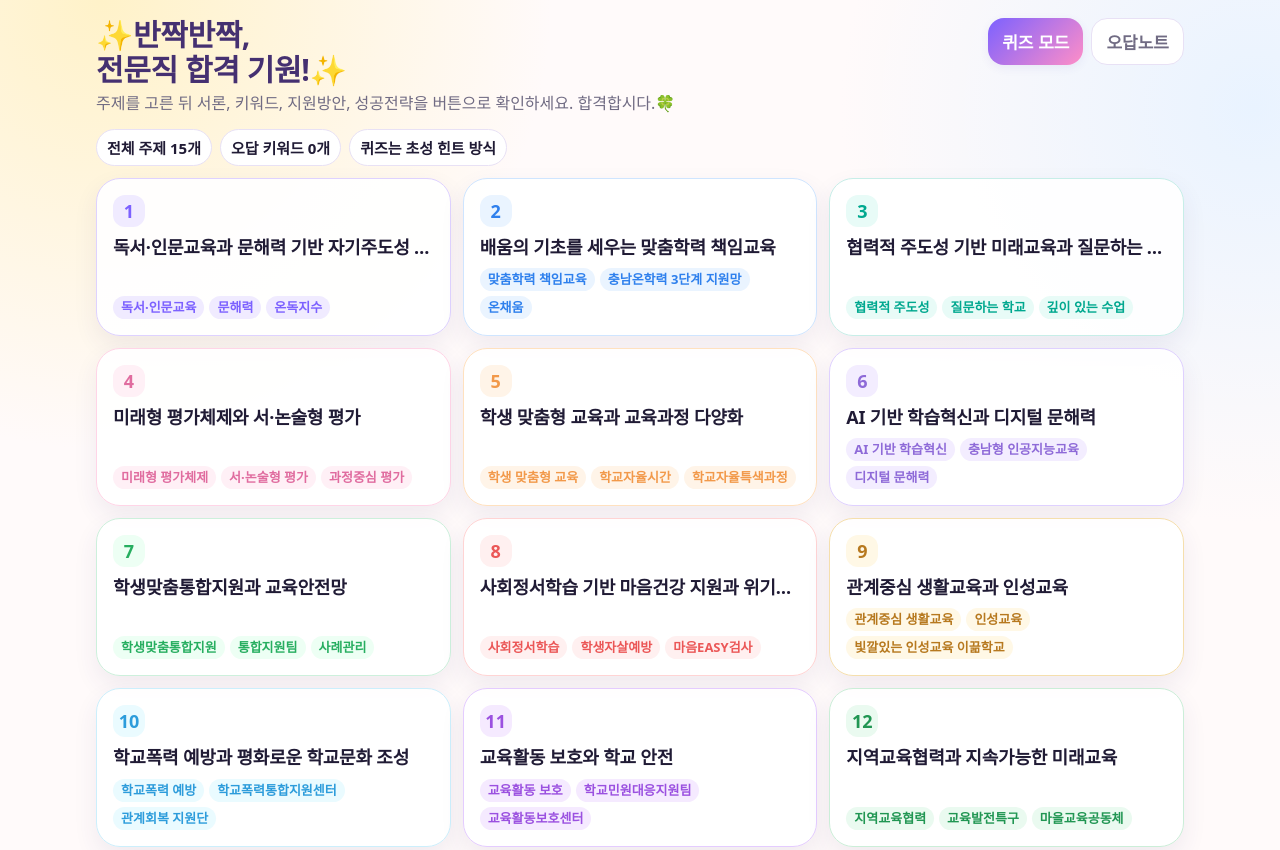
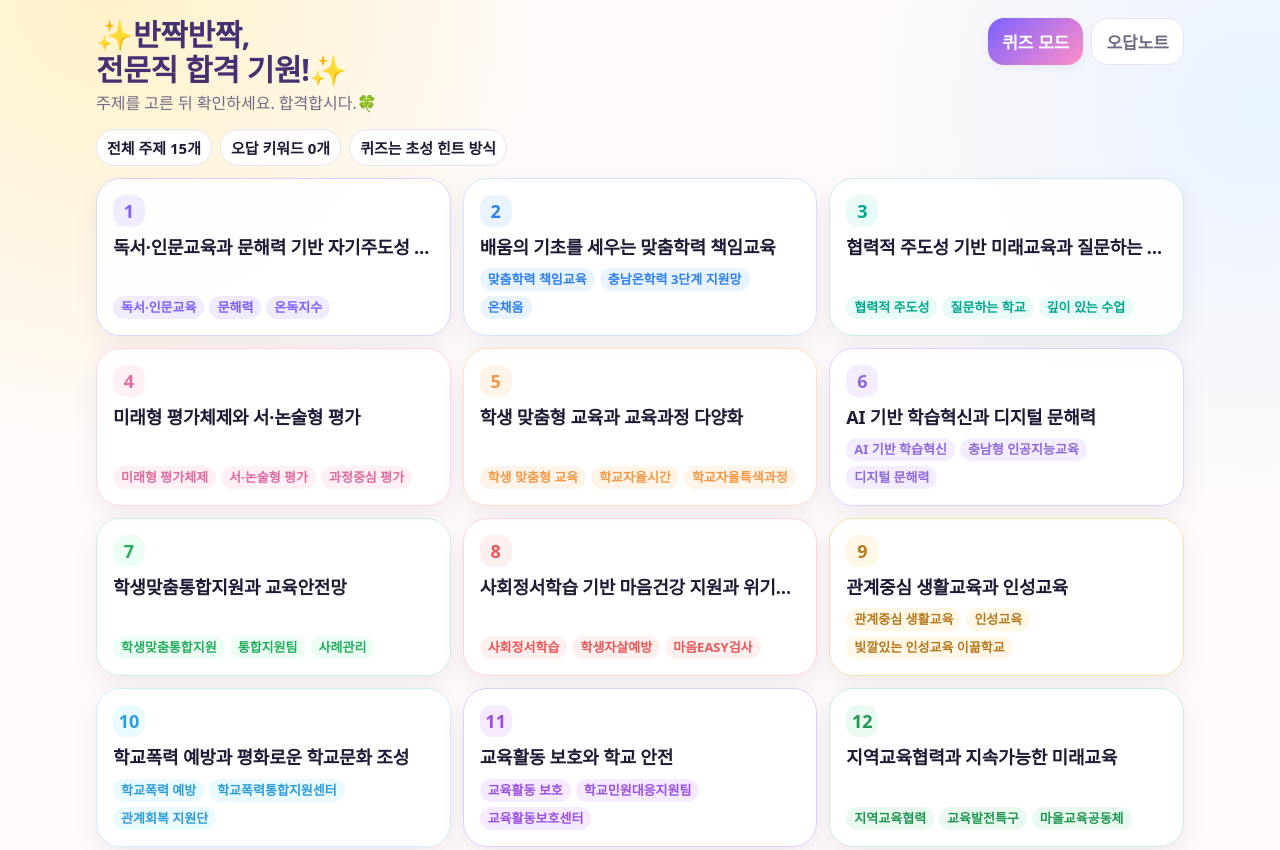
Before and after one commit to chuchu-luv/pass, a plain HTML site: page index.html in a window 1280 px wide. Shown: the top 850 px of the page. Drawn offline with Linux system fonts and the light colour scheme; a web font is replaced by a local one.

Commit message:
Update index.html

```diff
--- a/index.html
+++ b/index.html
@@ -107,7 +107,7 @@
     <div class="top">
       <div>
         <h1>✨반짝반짝,<br class="mobile-break"> 전문직 합격 기원!✨</h1>
-        <div class="sub">주제를 고른 뒤 서론, 키워드, 지원방안, 성공전략을 버튼으로 확인하세요. 합격합시다.🍀</div>
+        <div class="sub">주제를 고른 뒤 확인하세요. 합격합시다.🍀</div>
       </div>
       <div class="btns">
         <button class="primary" onclick="openQuiz(false)">퀴즈 모드</button>
```
